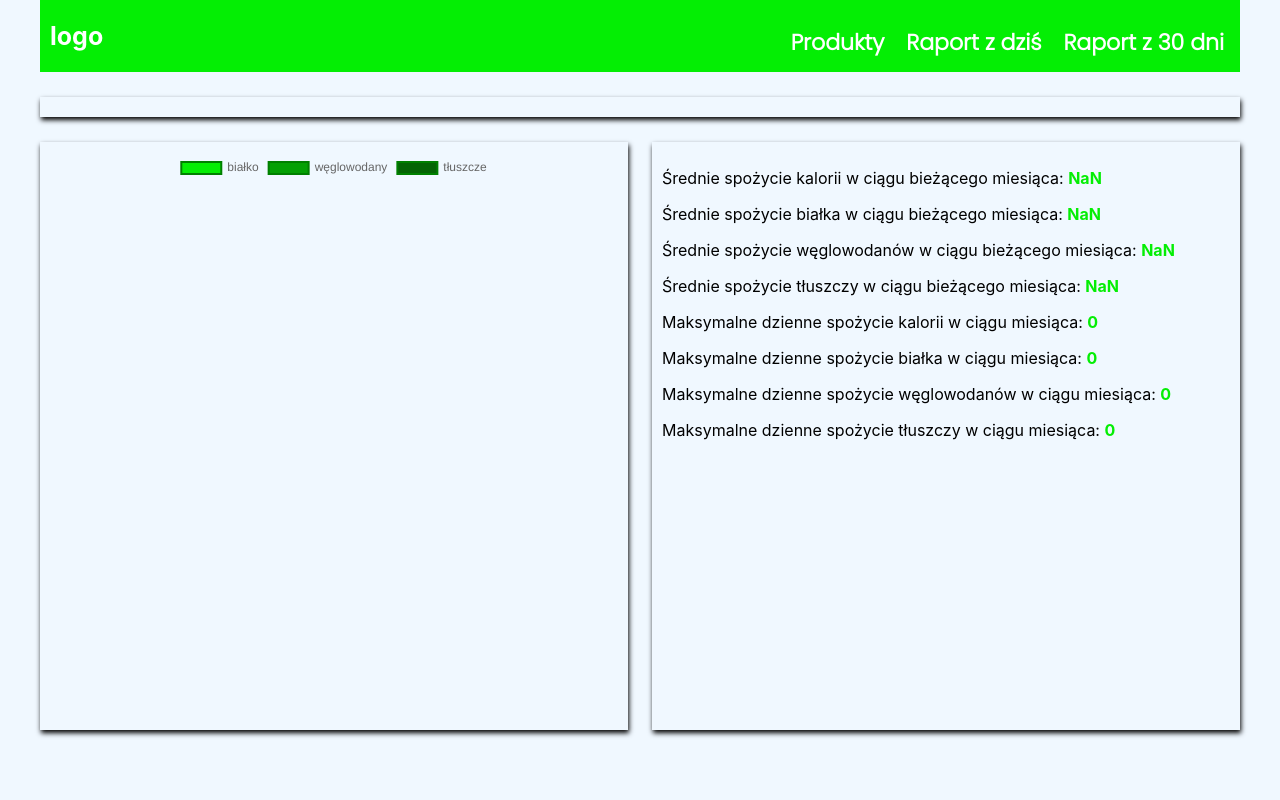
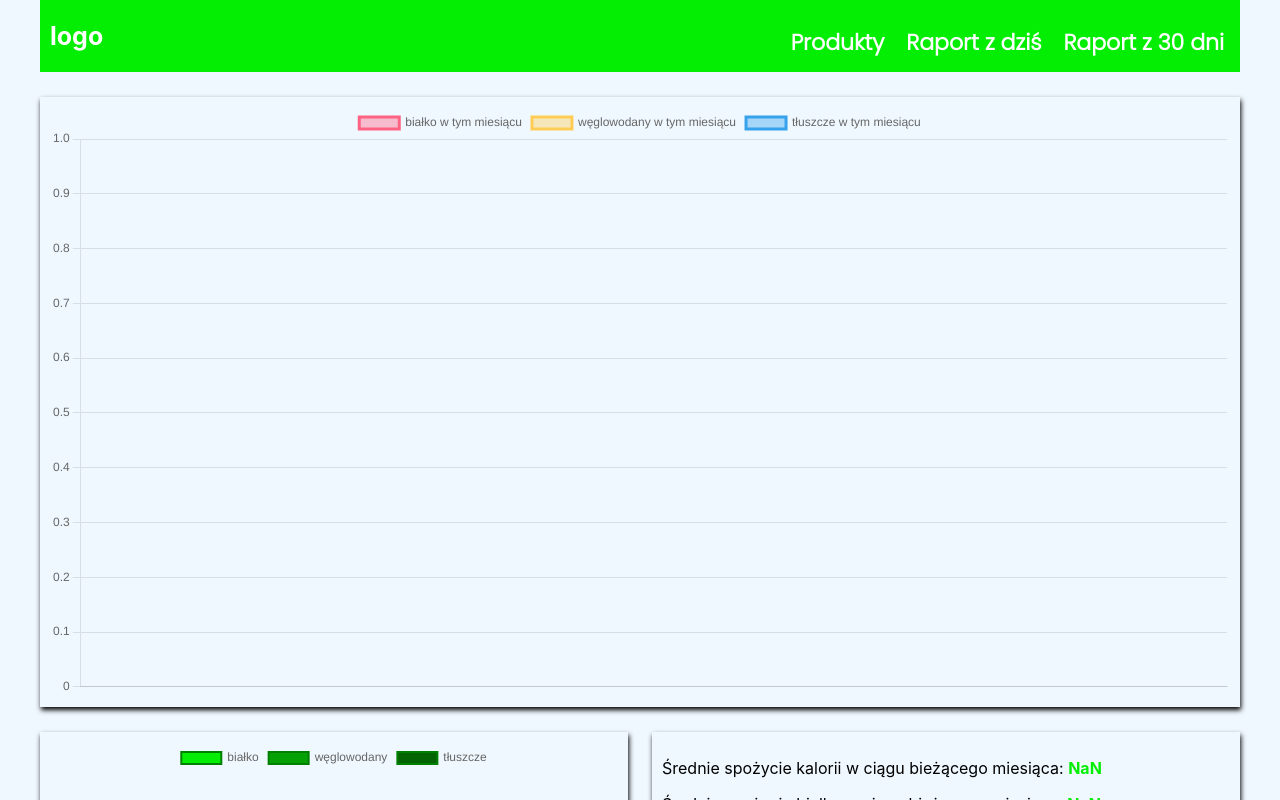
Before and after one commit to wojtekswietojanski/React-pierwszy-projekt, a React (Create React App) app: page / in a window 1280 px wide. Both pictures are taken after a click on the button "Raport z 30 dni". Shown: the top 800 px of the page. Built offline with nearby package versions, Linux system fonts and the light colour scheme; a web font is replaced by a local one.

Commit message:
wszystki funkcjonalności działają, trzeba wprowadzić walidacje wpisywanych danych i obsługę błędów

```diff
--- /dev/null
+++ b/src/charts/lineChart.js
@@ -0,0 +1,87 @@
+import { Line } from "react-chartjs-2";
+import {
+  Chart as ChartJS,
+  LineElement,
+  CategoryScale,
+  LinearScale,
+  PointElement,
+} from "chart.js";
+import React, { useEffect, useState } from "react";
+
+ChartJS.register(LineElement, CategoryScale, LinearScale, PointElement);
+
+const LineChart = ({ foodObjectsDaysInMonth }) => {
+  const [data, setData] = useState({
+    labels: [],
+    datasets: [
+      {
+        label: "białko w tym miesiącu",
+        data: [],
+        backgroundColor: "rgba(255, 99, 132, 0.4)",
+        borderColor: "rgba(255, 99, 132, 1)",
+        pointBorderColor: "rgba(255, 99, 132, 1)",
+      },
+      {
+        label: "węglowodany w tym miesiącu",
+        data: [],
+        backgroundColor: "rgba(255, 205, 86, 0.4)",
+        borderColor: "rgba(255, 205, 86, 1)",
+        pointBorderColor: "rgba(255, 205, 86, 1)",
+      },
+      {
+        label: "tłuszcze w tym miesiącu",
+        data: [],
+        backgroundColor: "rgba(54, 162, 235, 0.4)",
+        borderColor: "rgba(54, 162, 235, 1)",
+        pointBorderColor: "rgba(54, 162, 235, 1)",
+      },
+    ],
+  });
+
+  useEffect(() => {
+    const labels = foodObjectsDaysInMonth.map((item) => item.day);
+    const proteinData = foodObjectsDaysInMonth.map((item) => item.proteins);
+    const carbsData = foodObjectsDaysInMonth.map((item) => item.carbs);
+    const fatsData = foodObjectsDaysInMonth.map((item) => item.fats);
+
+    setData({
+      ...data,
+      labels: labels,
+      datasets: [
+        {
+          ...data.datasets[0],
+          data: proteinData,
+        },
+        {
+          ...data.datasets[1],
+          data: carbsData,
+        },
+        {
+          ...data.datasets[2],
+          data: fatsData,
+        },
+      ],
+    });
+  }, [foodObjectsDaysInMonth]);
+
+  const options = {
+    plugins: {
+      legend: {
+        display: true,
+      },
+    },
+    scales: {
+      y: {
+        beginAtZero: true,
+      },
+    },
+  };
+
+  return (
+    <div>
+      <Line data={data} options={options} />
+    </div>
+  );
+};
+
+export default LineChart;
--- a/src/thisMonth.js
+++ b/src/thisMonth.js
@@ -1,6 +1,7 @@
 import React, { useEffect, useState } from "react";
 import "./Styling/ThisMonth/thisMonth.css";
 import NutritionsDistribution from "./charts/nutritionsDistribution";
+import LineCharts from "./charts/lineChart";
 
 const ThisMonth = ({ foodObjects }) => {
   const [foodObjectsThisMonth, setFoodObjectsThisMonth] = useState([]);
@@ -46,6 +47,7 @@ const ThisMonth = ({ foodObjects }) => {
 
   useEffect(() => {
     calculateMaximum();
+    console.log(foodObjectsDaysInMonth);
   }, [foodObjectsThisMonthAverage]);
 
   const filterData = () => {
@@ -162,7 +164,9 @@ const ThisMonth = ({ foodObjects }) => {
 
   return (
     <div id="thisMonth">
-      <div id="kcalChart"></div>
+      <div id="kcalChart">
+        <LineCharts foodObjectsDaysInMonth={foodObjectsDaysInMonth} />
+      </div>
       <div className="monthSmallerComponents">
         <NutritionsDistribution
           foodObjectsDaysInMonth={foodObjectsDaysInMonth}
```
